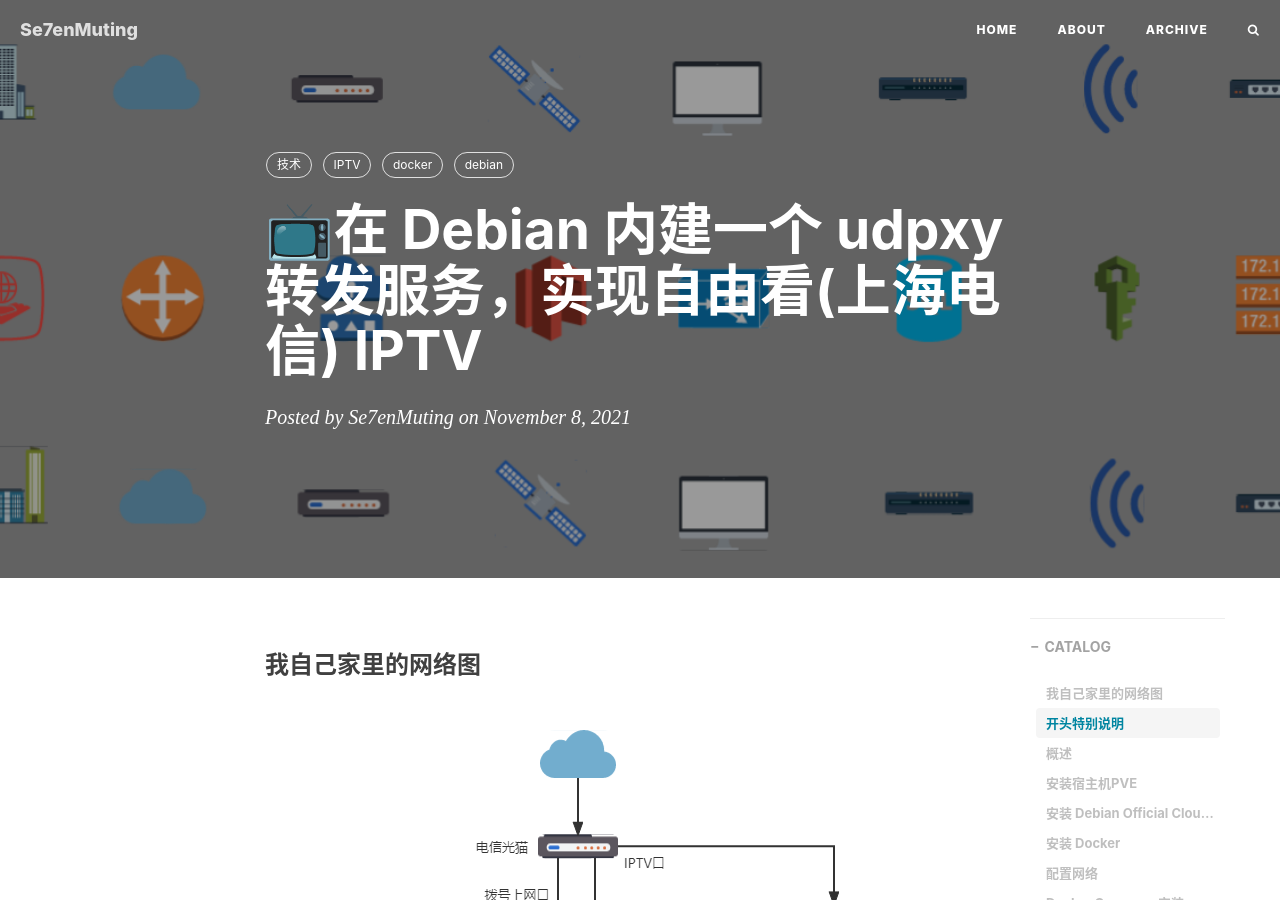
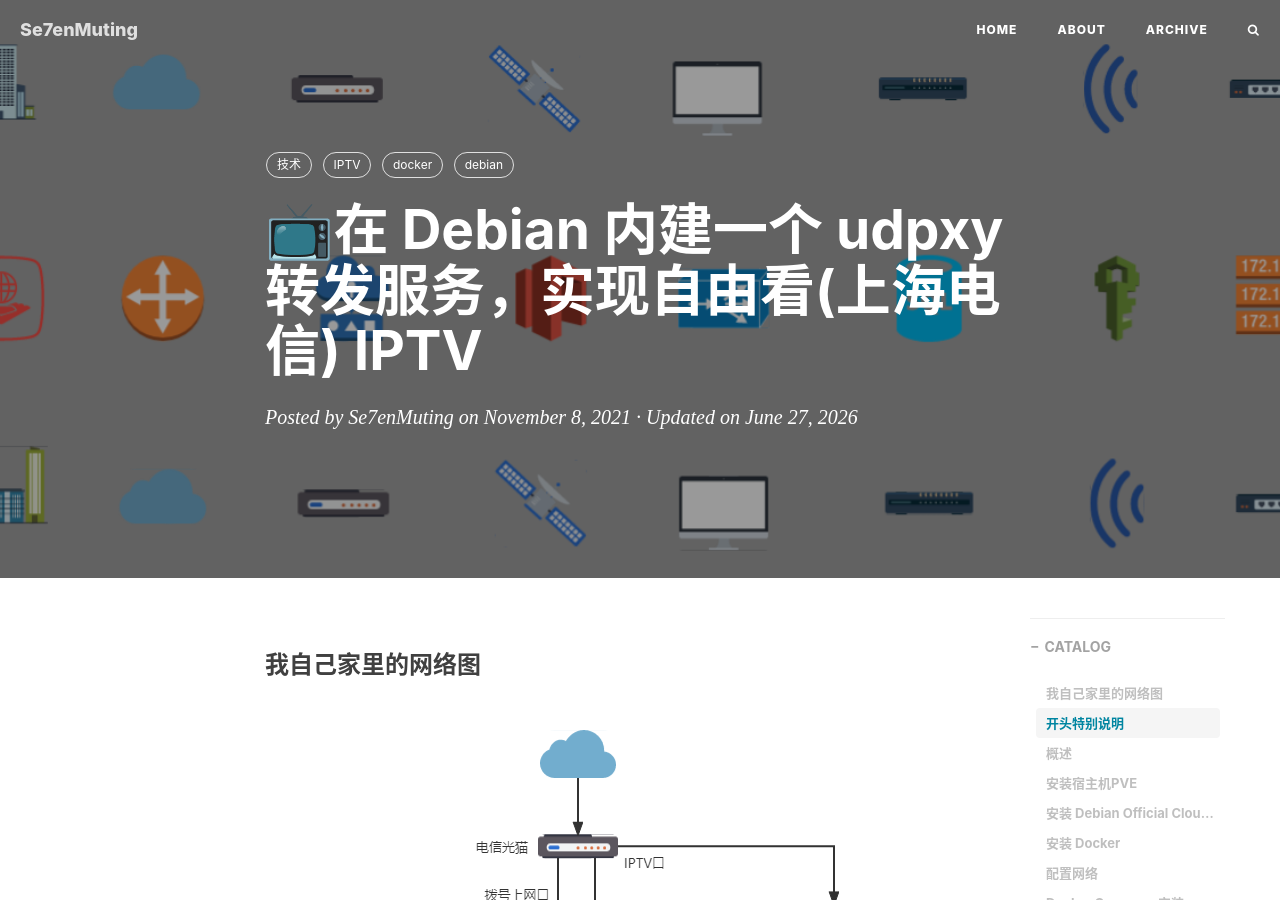
Before and after one commit to se7enmuting/Se7enMuting.github.io, a Jekyll site: the page built from _posts/2021-11-08-IPTV_udpxy_Server.md, in a window 1280 px wide and 900 px high. Built offline with Jekyll 4.4.1, drawn with Linux system fonts in a browser that asks for light colours; nearby versions of some CDN libraries; comment, search, counter and statistics services are not loaded.

Commit message:
显示文章最后更新时间

```diff
--- a/_includes/head.html
+++ b/_includes/head.html
@@ -14,6 +14,9 @@
     <meta property="og:description" content="{{ page.excerpt | strip_html | truncate:200 }}">
     {% if page.date %}
     <meta property="article:published_time" content="{{ page.date | date: "%Y-%m-%dT%H:%M:%SZ" }}">
+    {% endif %}
+    {% if page.last_modified_at %}
+    <meta property="article:modified_time" content="{{ page.last_modified_at | date_to_xmlschema }}">
     {% endif %}
     {% if page.author %}
     <meta property="article:author" content="{{ page.author }}">
--- a/_includes/intro-header.html
+++ b/_includes/intro-header.html
@@ -43,7 +43,7 @@
                     <h1>{{ page.title }}</h1>
                     {% comment %} always create a h2 for keeping the margin {% endcomment %}
                     <h2 class="subheading">{{ page.subtitle }}</h2>
-                    <span class="meta">Posted by {% if page.author %}{{ page.author }}{% else %}{{ site.title }}{% endif %} on {{ page.date | date: "%B %-d, %Y" }}</span>
+                    <span class="meta">Posted by {% if page.author %}{{ page.author }}{% else %}{{ site.title }}{% endif %} on <time datetime="{{ page.date | date_to_xmlschema }}">{{ page.date | date: "%B %-d, %Y" }}</time>{% if page.last_modified_at %} · Updated on <time datetime="{{ page.last_modified_at | date_to_xmlschema }}">{{ page.last_modified_at | date: "%B %-d, %Y" }}</time>{% endif %}</span>
                 </div>
             </div>
         </div>
--- a/_posts/2021-11-08-IPTV_udpxy_Server.md
+++ b/_posts/2021-11-08-IPTV_udpxy_Server.md
@@ -3,6 +3,7 @@
 title: "📺在 Debian 内建一个 udpxy 转发服务，实现自由看(上海电信) IPTV"
 subtitle: ""
 author: "Se7enMuting"
+last_modified_at: "2026-06-27"
 header-img: "img/posts/211108/post-bg.png"
 header-mask: 0.4
 tags:
```
Also changed, not shown: _posts/2021-10-12-Openwrt_Make.md (+1 -0 lines).
